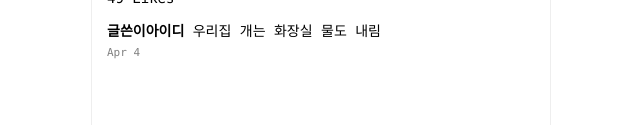
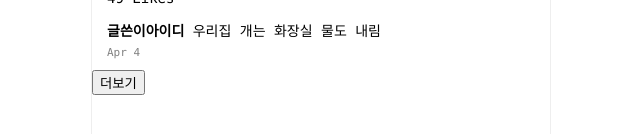
Before and after one commit to JangHyunjeong/vuestagram, a Vue app: page / in a window 1280 px wide. Shown: the part 1760-1894 px from the top of the page, without its empty margins (319-959 px from the left). Built offline with nearby package versions, Linux system fonts and the light colour scheme.

Commit message:
axios 사용하여 외부 데이터 불러오기

```diff
--- a/package.json
+++ b/package.json
@@ -8,6 +8,7 @@
     "lint": "vue-cli-service lint"
   },
   "dependencies": {
+    "axios": "^1.4.0",
     "core-js": "^3.8.3",
     "vue": "^3.2.13"
   },
--- a/src/App.vue
+++ b/src/App.vue
@@ -10,6 +10,7 @@
   </div>
 
   <Container :data="data" />
+  <button @click="more">더보기</button>
 
   <div class="footer">
     <ul class="footer-button-plus">
@@ -22,16 +23,50 @@
 <script>
 import Container from "./components/Container.vue";
 import data from "./data.js";
+import axios from "axios";
+// # 1. ajax 사용하는 법 (get, post로 데이터 요청하기)
+// 1. axios 사용 - 이렇게 많이 씀
+// 2. fetch 함수 사용 - 호환성 문제 좀 있음
+
+// 1. axios 사용하기
+// 1) 설치 - npm install axios
+// 2) import
+// import axios from "axios";
+// 3) 요청
+// axios.get(); // 이게 get 요청하는 법임
+// axios.post(); // 이게 post 요청하는 법임
 
 export default {
   name: "App",
   data() {
     return {
       data: data,
+      cnt: 0,
     };
   },
   components: {
     Container,
+  },
+  methods: {
+    more() {
+      axios
+        // post요청은 내가 원하는 데이터를 보내고싶을 때 사용한다.
+        // .post("url", { name: "kim" })
+        // .then()  // 요청 성공시 실행되는 코드
+        // .catch()  // 요청 실패시 실행되는 코드
+        // .catch((err) => { console.log(err)}) // 에러는 이런식으로 메세지 받을 수 있음
+
+        .get(`https://codingapple1.github.io/vue/more${this.cnt}.json`)
+        //.then(function (result) {
+        .then((result) => {
+          // this 가져다 쓰려면 이렇게 쓰셈
+          // get요청 성공시 함수 실행 .then
+          // 요청 성공시 실행할 코드
+          // get 요청으로 가져온 결과값은 result(위에 파라미터) 에 저장된다.
+          this.data.push(result.data);
+          this.cnt++;
+        });
+    },
   },
 };
 </script>
```
Also changed, not shown: 1 other file (tests, documents, lock files or other folders).
